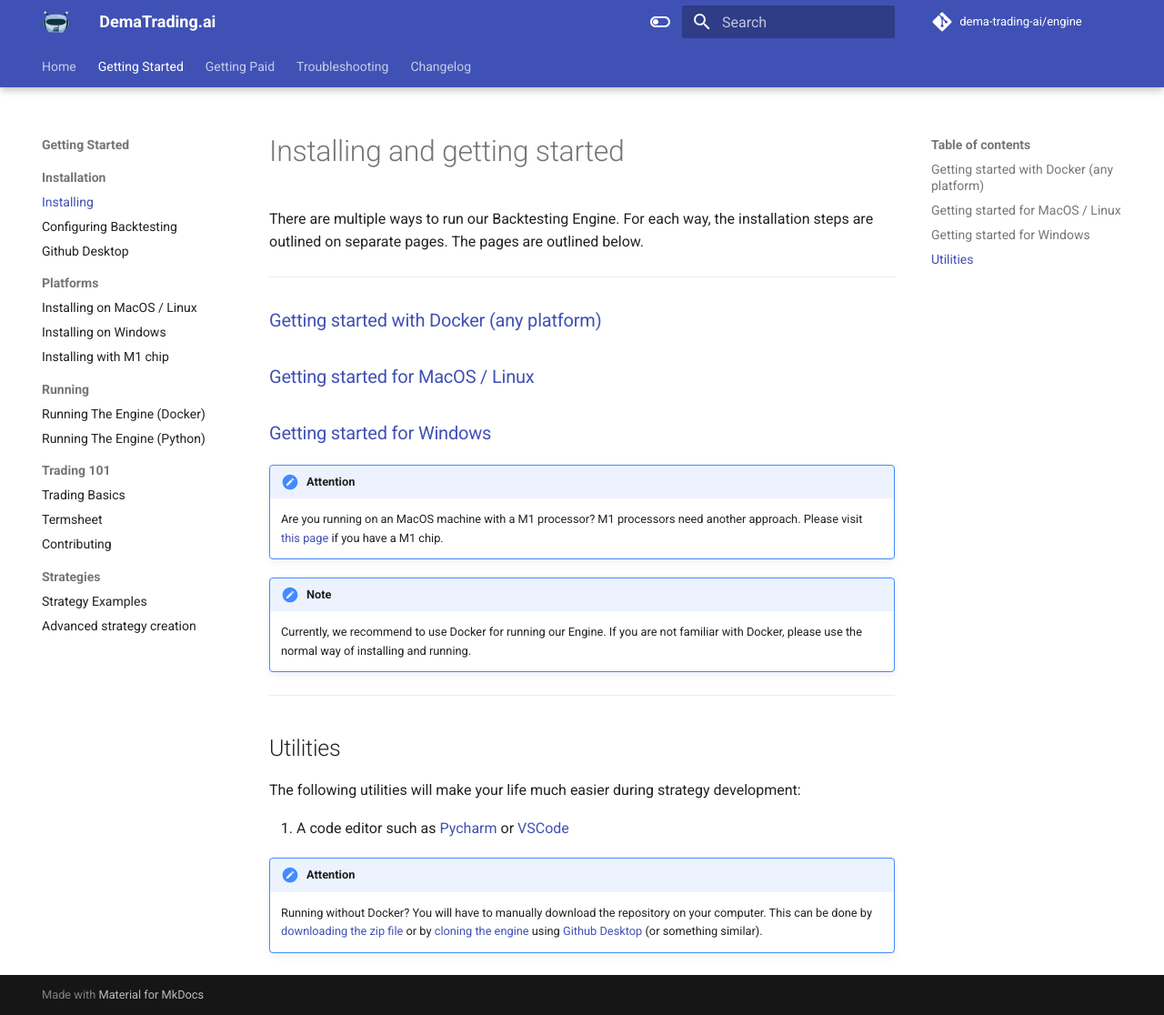
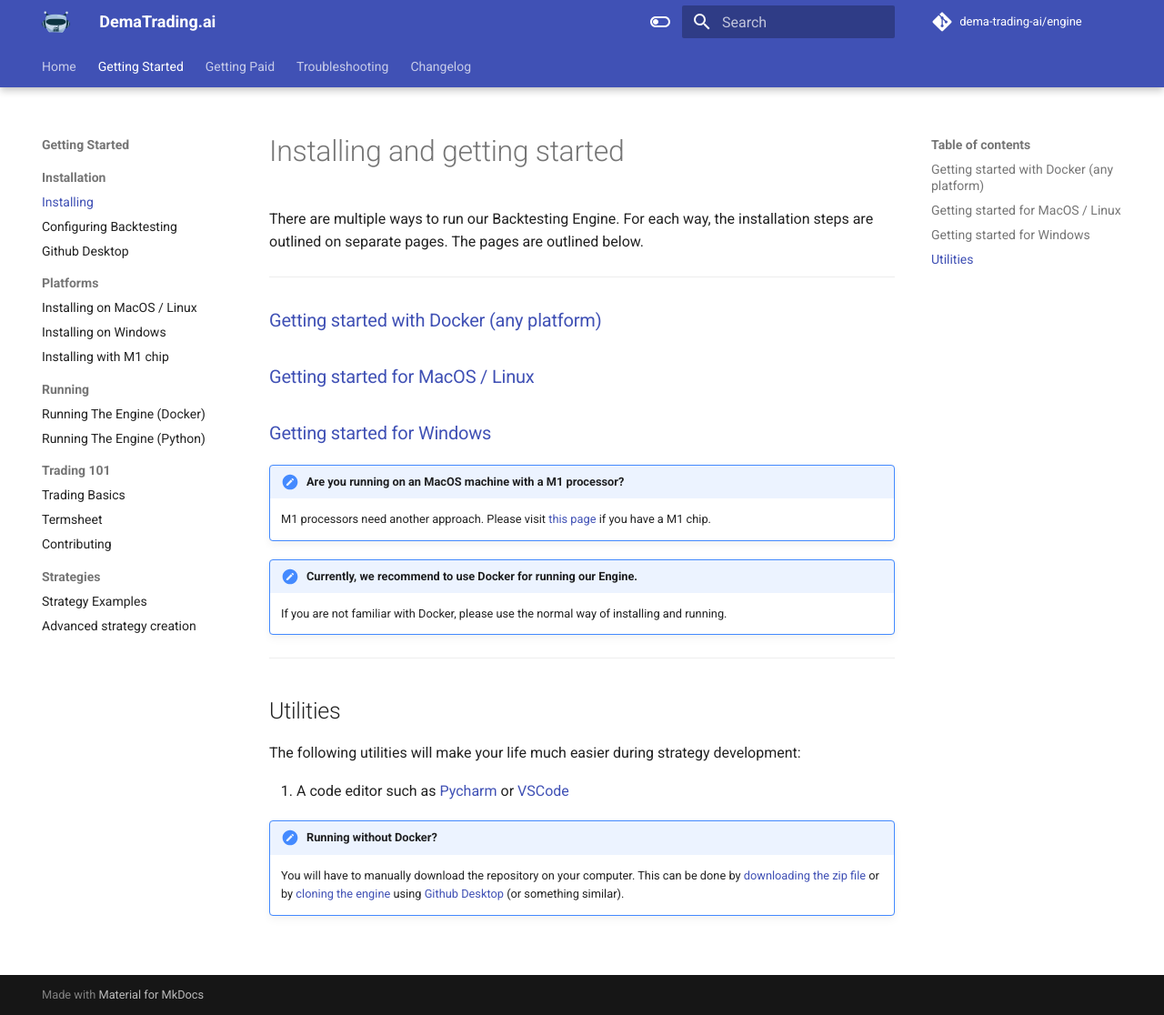
Before and after one commit to dema-trading-ai/docs, an MkDocs documentation site: the page built from docs/getting_started/installation/installation.md, in a window 1280 px wide and 1116 px high. Shown: the whole window at 91% size. Built offline with MkDocs 1.6.1 and Material for MkDocs 9.7.7, drawn with Linux system fonts in a browser that asks for light colours; comment, search, counter and statistics services are not loaded.

Commit message:
More hotfixes

```diff
--- a/docs/getting_started/installation/installation.md
+++ b/docs/getting_started/installation/installation.md
@@ -8,13 +8,11 @@ outlined on separate pages. The pages are outlined below.
 ### [Getting started for MacOS / Linux](https://docs.dematrading.ai/getting_started/installation/mac_os)
 ### [Getting started for Windows](https://docs.dematrading.ai/getting_started/installation/windows)
 
-!!! attention
-    Are you running on an MacOS machine with a M1 processor?
+!!! attention "Are you running on an MacOS machine with a M1 processor?"
     M1 processors need another approach. Please visit [this page](https://docs.dematrading.ai/getting_started/installation/mac_os_m1) if you have a M1 chip.
 
 
-!!! note
-    Currently, we recommend to use Docker for running our Engine.
+!!! note "Currently, we recommend to use Docker for running our Engine."
     If you are not familiar with Docker, please use the normal way of installing and running.
 ***
 
@@ -23,8 +21,8 @@ The following utilities will make your life much easier during strategy developm
 
 1. A code editor such as [Pycharm](https://www.jetbrains.com/pycharm/) or [VSCode](https://code.visualstudio.com)
 
-!!! attention
-    Running without Docker? You will have to manually download the repository on your computer.
+!!! attention "Running without Docker?"
+    You will have to manually download the repository on your computer.
     This can be done by [downloading the zip file](https://github.com/dema-trading-ai/engine/archive/refs/heads/main.zip)
     or by [cloning the engine](https://github.com/dema-trading-ai/engine) using [Github Desktop](https://desktop.github.com)
     (or something similar).
```
Also changed, not shown: docs/getting_started/installation/mac_os.md (+1 -1 lines).
